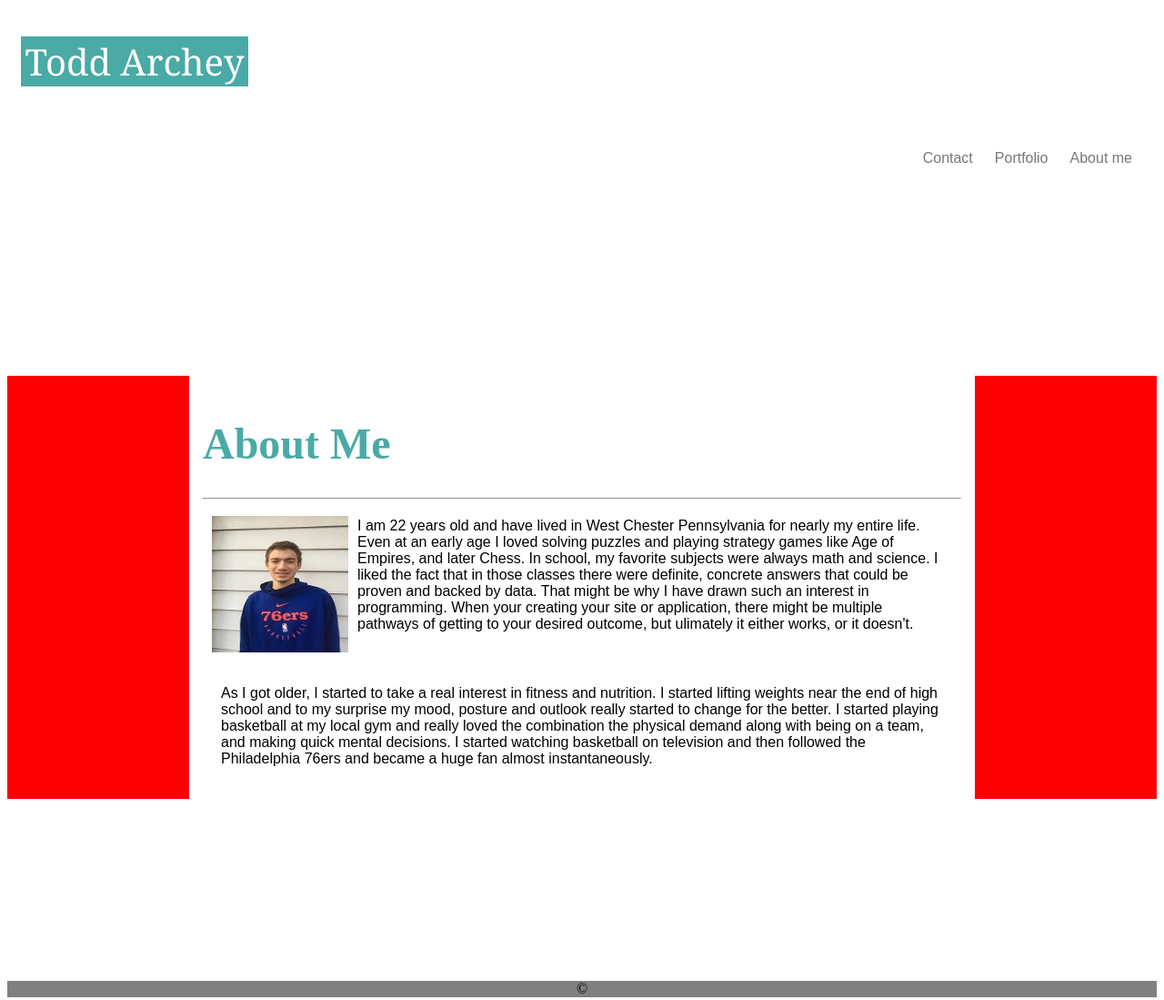
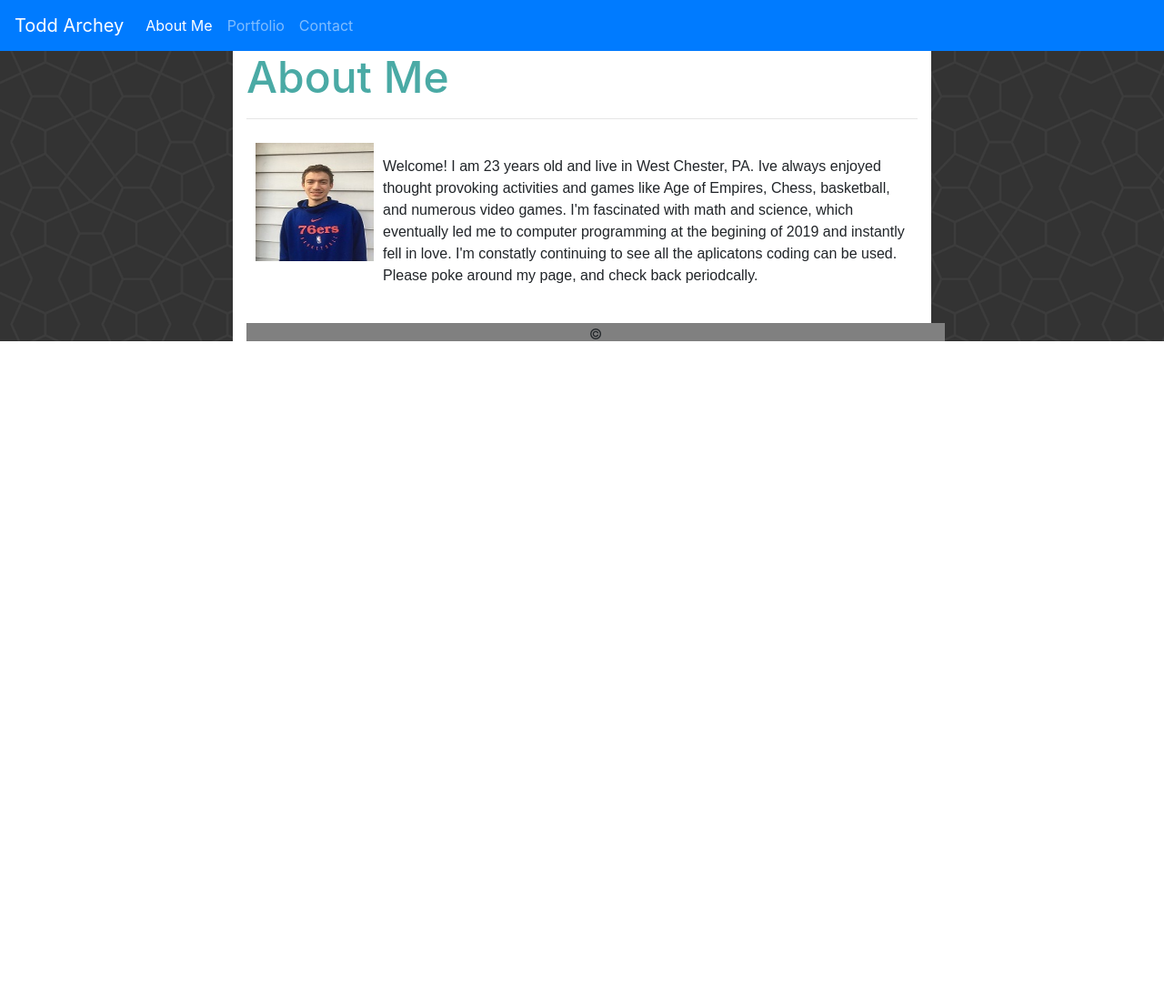
Before and after one commit to todd2595/Basic-Portfolio, a plain HTML site: page index.html in a window 1280 px wide. Shown: the whole page at 91% size. After the commit the page ends 800 px from the top, so only its background shows below. Drawn offline with nearby package versions, Linux system fonts and the light colour scheme; files whose address does not match are found by name.

Commit message:
update..still needs more work

```diff
--- a/assets/css/style.css
+++ b/assets/css/style.css
@@ -10,6 +10,14 @@
     width: 250px;
     text-align: center;
 
+}
+
+#placeHolder {
+    background-image: url("C:/Users/tarch/Desktop/code/Basic-Portfolio/assets/images/bg.png");
+    min-height: 100%;
+    height: 100%;
+    widows: 100%;
+    position: static;
 }
 /* need to make name a box that is still inside the nav bar */
 .bar {
@@ -50,42 +58,44 @@ a {
 .bio {
     font-family: Arial, Helvetica, sans-serif;
     font: #777777;
-    margin: 20px;
+    margin: 10;
 
 }
 img {
     float: left;
     padding: 10px;
 }
+/*
+.intro {
+    background-image:src("assets\images\bg.png")
+    /* background-color: */
+/* } */
 
-.intro {
-    background-image: url("crossline-dots.png");
-    background-color: red;
+.info {
+    /* background-color: white; */
+    margin: 0px,0px,10px,10px;
+    /* height: 100%;
+    width: 80%; */
+    position: relative;
 }
 
-.info {
-    background-color: white;
-    margin: 200px;
-    padding: 15px;
-}
-
-.port.whole {
+/* .port.whole {
     background-image:url("https://goo.gl/images/cW8rF3");
     background-color: red;
-}
+} */
 
 .port-page {
-    margin: 200px;
+    margin: 100px;
     padding: 15px;
     background-color: white;
 
 }
 /*could not get the background to work on these pages */
-.contact.page {
+/* .contact.page {
     background-image: url("https://goo.gl/images/cW8rF3");
     background-color: red;
 
-}
+} */
 
 .contact.box {
     margin: 200px;
@@ -131,9 +141,27 @@ text-align: center;
     position: fixed;
 }
 .footer {
-    position: sticky;
+    position: absolute;
     width: 100%;
     text-align: center;
     background-color: grey;
+    bottom: 0;
+}
+#textInfo {
+    background-color: #ffffff;
+    min-height: 100%;
+    width: 60%;
+    position: relative;
+    padding-bottom: 20px;
+}
+#theBd {
+    position: absolute;
+    width: 100%;
+    height: 20px;
+    text-align: center;
 
 }
+@media (min-width: 576px) { ... }
+@media (min-width: 768px) { ... }
+@media (min-width: 992px) { ... }
+@media (min-width: 1200px) { ... }
--- a/index.html
+++ b/index.html
@@ -3,53 +3,77 @@
 
 <head>
     <title>Todd's Webpage</title>
-
+    <link rel="stylesheet" href="https://stackpath.bootstrapcdn.com/bootstrap/4.3.1/css/bootstrap.min.css"
+        integrity="sha384-ggOyR0iXCbMQv3Xipma34MD+dH/1fQ784/j6cY/iJTQUOhcWr7x9JvoRxT2MZw1T" crossorigin="anonymous">
     <link rel="stylesheet" type="text/css" href="assets/css/style.css">
-</head>
-<body>
     <header>
-        <nav class="nav-header">
-            <div class="nav-name"> <p>Todd Archey</p> </div>
-            <div class="nav-menu">
-            <ul class="bar">
-            <li><a href="index.html">About me</a></li>
-            <li><a href="portfolio.html">Portfolio</a></li>
-            <li><a href="contact.html">Contact</a></li>
+        <nav class="navbar navbar-expand-lg navbar-dark bg-primary" id="nav-header">
+            <a class="navbar-brand" href="#">Todd Archey</a>
+            <button class="navbar-toggler" type="button" data-toggle="collapse" data-target="#navbarNav"
+                aria-controls="navbarNav" aria-expanded="false" aria-label="Toggle navigation">
+                <span class="navbar-toggler-icon"></span>
+            </button>
+            <div class="collapse navbar-collapse" id="navbarNav">
+                <ul class="navbar-nav">
+                    <li class="nav-item active">
+                        <a class="nav-link" href="index.html">About Me<span class="sr-only">(current)</span></a>
+                    </li>
+                    <li class="nav-item">
+                        <a class="nav-link" href="portfolio.html">Portfolio</a>
+                    </li>
+                    <li class="nav-item">
+                        <a class="nav-link" href="contact.html">Contact</a>
+                    </li>
                 </ul>
             </div>
         </nav>
 
     </header>
-    <div class="intro">
+</head>
+
+<body>
+    <div id="placeHolder">
+        <div class="container" id="textInfo">
             <div class="info">
                 <h1 class="index-title">About Me</h1>
                 <hr>
 
                 <img src="assets/images/pic.JPG" height="150px" width="150px" alt="Me outside">
                 <p class="bio">
-            I am 22 years old and have lived in West Chester Pennsylvania for nearly my entire life. Even at an early age
-            I loved solving puzzles and playing strategy games like Age of Empires, and later Chess.
-            In school, my favorite subjects were always math and science. I liked the fact that in those classes there
-            were definite, concrete answers that could be proven and backed by data. That might be why I have drawn such
-            an interest
-            in programming. When your creating your site or application, there might be multiple pathways of getting to
-            your desired
-            outcome, but ulimately it either works, or it doesn't.
+                    <br>
+                    Welcome! I am 23 years old and live in West Chester, PA.
+                    Ive always enjoyed thought provoking activities and games like Age of Empires, Chess, basketball,
+                    and numerous video games. I'm fascinated with math and science, which eventually led me to computer
+                    programming at the begining of 2019 and instantly fell in love.
+                    I'm constatly continuing to see all the aplicatons coding can be used.
+                    Please poke around my page, and check back
+                    periodcally.
+
                 </p>
                 <br>
-        <p class="bio"> As I got older, I started to take a real interest in fitness and nutrition.
-            I started lifting weights near the end of high school and to my surprise my mood, posture and outlook really
-            started to change for the better. I started playing basketball at my local gym and really loved the
-            combination
-            the physical demand along with being on a team, and making quick mental decisions. I started watching
-            basketball
-            on television and then followed the Philadelphia 76ers and became a huge fan almost instantaneously.
-        </p>
+            </div>
+
+            <footer>
+                <div class="footer" id="theBd">
+                    <span>
+                        <p>&copy;</p>
+                    </span>
+                </div>
+
+
         </div>
     </div>
-    <div class="footer">
-    <footer>&copy;</footer>
-    </div>
+
+    </footer>
+    <script src="https://code.jquery.com/jquery-3.3.1.slim.min.js"
+        integrity="sha384-q8i/X+965DzO0rT7abK41JStQIAqVgRVzpbzo5smXKp4YfRvH+8abtTE1Pi6jizo"
+        crossorigin="anonymous"></script>
+    <script src="https://cdnjs.cloudflare.com/ajax/libs/popper.js/1.14.7/umd/popper.min.js"
+        integrity="sha384-UO2eT0CpHqdSJQ6hJty5KVphtPhzWj9WO1clHTMGa3JDZwrnQq4sF86dIHNDz0W1"
+        crossorigin="anonymous"></script>
+    <script src="https://stackpath.bootstrapcdn.com/bootstrap/4.3.1/js/bootstrap.min.js"
+        integrity="sha384-JjSmVgyd0p3pXB1rRibZUAYoIIy6OrQ6VrjIEaFf/nJGzIxFDsf4x0xIM+B07jRM"
+        crossorigin="anonymous"></script>
 </body>
 
 </html>
```
Also changed, not shown: contact.html (+38 -14 lines), portfolio.html (+48 -14 lines). Lines whose indentation alone changed are shown as unchanged.
